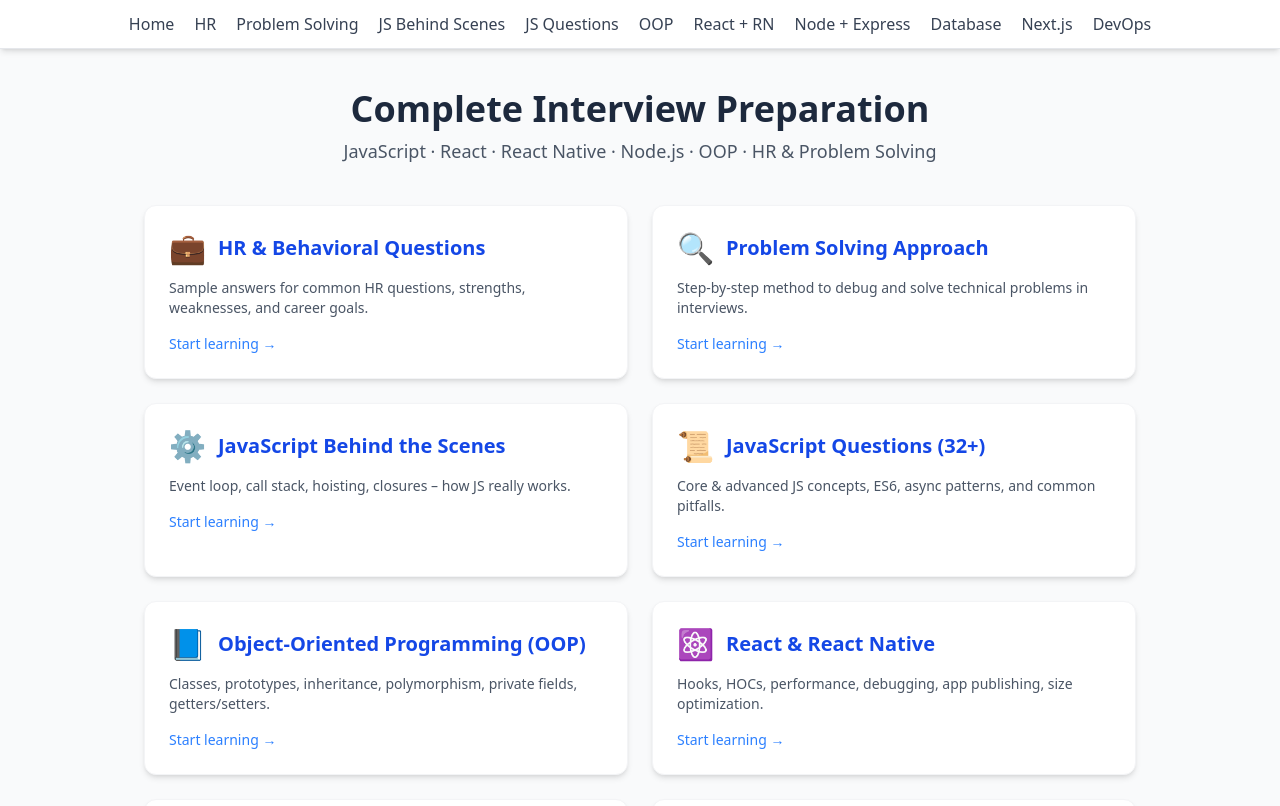
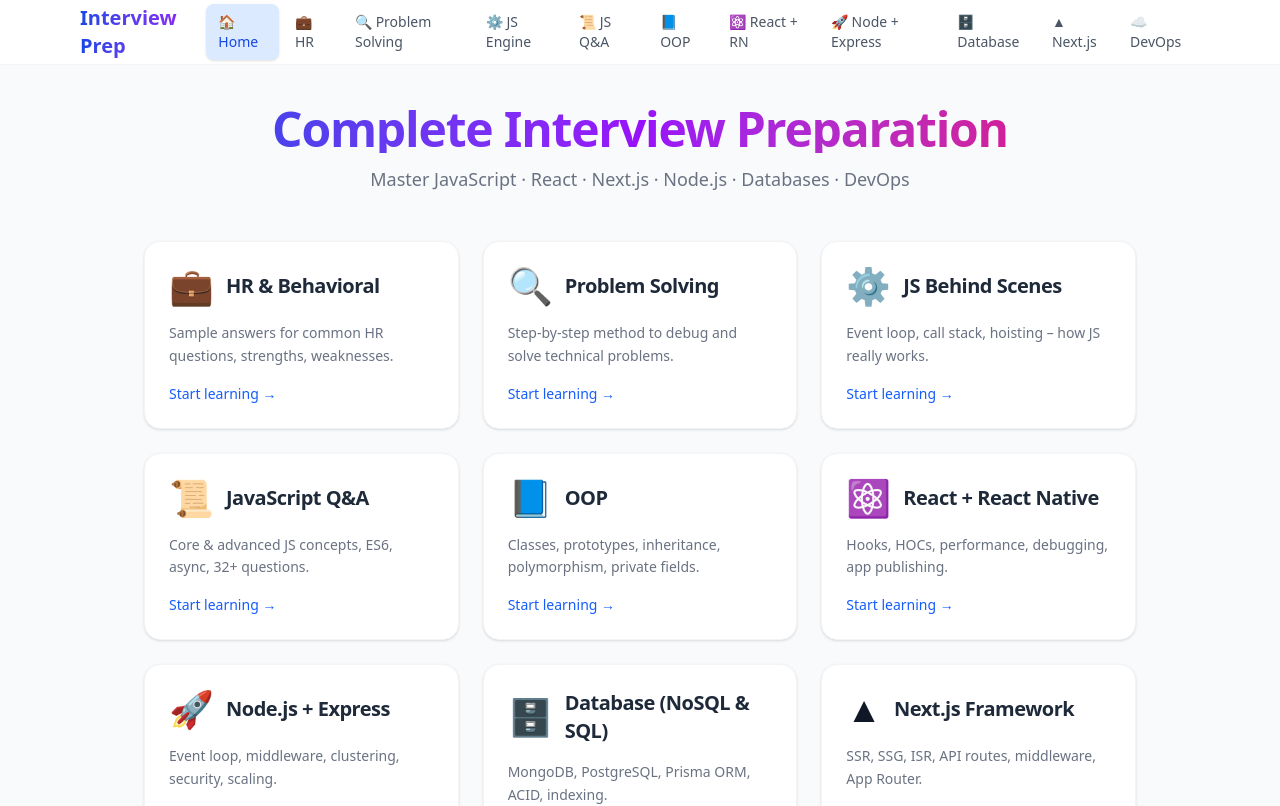
Before and after one commit to shahedzaman-web/interview_questions, a Next.js app: page / in a window 1280 px wide. Shown: the top 806 px of the page. Built offline with nearby package versions, Linux system fonts and the light colour scheme.

Commit message:
fixed navbar

```diff
--- a/app/globals.css
+++ b/app/globals.css
@@ -1,46 +1,105 @@
 @import "tailwindcss";
 
+/* app/globals.css */
+@tailwind base;
+@tailwind components;
+@tailwind utilities;
 
 @layer base {
-  body {
-    @apply bg-gray-50 text-gray-800;
+  :root {
+    --primary: 37 99 235;   /* blue-600 */
+    --primary-dark: 29 78 216;
+    --secondary: 139 92 246; /* purple-500 */
+    --accent: 245 158 11;    /* amber-500 */
+    --background: 249 250 251;
+    --foreground: 17 24 39;
+    --card: 255 255 255;
+    --border: 229 231 235;
   }
 
-  pre {
-    @apply overflow-x-auto rounded-lg p-4 my-4;
+  body {
+    @apply bg-gray-50 text-gray-900 antialiased;
+    font-feature-settings: "rlig" 1, "calt" 1;
   }
 
-  code {
-    @apply text-sm font-mono;
+  h1, h2, h3, h4, h5, h6 {
+    @apply font-semibold tracking-tight;
+  }
+
+  /* Custom scrollbar */
+  ::-webkit-scrollbar {
+    width: 8px;
+    height: 8px;
+  }
+  ::-webkit-scrollbar-track {
+    @apply bg-gray-100 rounded-full;
+  }
+  ::-webkit-scrollbar-thumb {
+    @apply bg-gray-400 rounded-full hover:bg-gray-500;
   }
 }
 
 @layer components {
-  .code-block {
-    @apply bg-gray-900 text-gray-100 rounded-xl p-4 overflow-x-auto my-4 font-mono text-sm shadow-md;
+  /* Card styles */
+  .card {
+    @apply bg-white rounded-2xl shadow-sm border border-gray-100 hover:shadow-md transition-all duration-200;
+  }
+  .card-gradient {
+    @apply bg-gradient-to-br from-white to-gray-50/50;
   }
 
-  .tip-box {
-    @apply bg-amber-50 border-l-4 border-amber-500 p-4 rounded-r-lg my-4;
+  /* Code blocks */
+  pre {
+    @apply bg-gray-900 text-gray-100 rounded-xl p-4 overflow-x-auto my-4 text-sm font-mono shadow-inner;
+  }
+  code {
+    @apply font-mono text-sm;
+  }
+  code:not(pre code) {
+    @apply bg-gray-100 text-rose-600 px-1.5 py-0.5 rounded-md;
   }
 
-  .info-box {
-    @apply bg-blue-50 border-l-4 border-blue-500 p-4 rounded-r-lg my-4;
+  /* Tables */
+  .table-wrapper {
+    @apply overflow-x-auto my-6 rounded-xl border border-gray-200;
+  }
+  .interview-table {
+    @apply min-w-full text-sm;
+  }
+  .interview-table th {
+    @apply bg-gray-50 px-4 py-3 text-left font-semibold text-gray-700 border-b border-gray-200;
+  }
+  .interview-table td {
+    @apply px-4 py-3 border-b border-gray-100 text-gray-600;
+  }
+  .interview-table tr:last-child td {
+    @apply border-b-0;
   }
 
-  .table-wrapper {
-    @apply overflow-x-auto my-4;
+  /* Tip and info boxes */
+  .tip-box {
+    @apply bg-amber-50 border-l-4 border-amber-400 p-4 rounded-r-xl my-4 text-amber-800;
+  }
+  .info-box {
+    @apply bg-blue-50 border-l-4 border-blue-500 p-4 rounded-r-xl my-4 text-blue-800;
+  }
+  .success-box {
+    @apply bg-emerald-50 border-l-4 border-emerald-500 p-4 rounded-r-xl my-4 text-emerald-800;
   }
 
-  .interview-table {
-    @apply min-w-full border border-gray-200 rounded-lg;
+  /* Buttons */
+  .btn-primary {
+    @apply bg-blue-600 hover:bg-blue-700 text-white px-4 py-2 rounded-lg transition-colors font-medium;
   }
 
-  .interview-table th {
-    @apply bg-gray-100 border border-gray-200 px-4 py-2 text-left font-semibold;
+  /* Section containers */
+  .section-container {
+    @apply mb-12 scroll-mt-20;
   }
-
-  .interview-table td {
-    @apply border border-gray-200 px-4 py-2;
+  .section-title {
+    @apply text-2xl font-bold text-gray-800 border-l-4 border-blue-500 pl-4 mt-8 mb-5;
+  }
+  .subsection-title {
+    @apply text-xl font-semibold text-teal-700 mt-5 mb-3 flex items-center gap-2;
   }
 }
--- a/app/layout.tsx
+++ b/app/layout.tsx
@@ -1,7 +1,7 @@
 // app/layout.tsx
 import type { Metadata } from "next";
 import { Geist, Geist_Mono } from "next/font/google";
-import Link from "next/link";
+import NavBar from "@/components/NavBar";
 import "./globals.css";
 
 const geistSans = Geist({
@@ -24,49 +24,42 @@
 }: Readonly<{
   children: React.ReactNode;
 }>) {
-  const navLinks = [
-    { href: "/", label: "Home" },
-    { href: "/hrQuestions", label: "HR" },
-    { href: "/problemSolving", label: "Problem Solving" },
-    { href: "/javaScriptBehindScenes", label: "JS Behind Scenes" },
-    { href: "/JavaScriptQuestions", label: "JS Questions" },
-    { href: "/oopGuide", label: "OOP" },
-    { href: "/reactReactNative", label: "React + RN" },
-    { href: "/nodeExpressQuestions", label: "Node + Express" },
-    { href: "/databaseQuestions", label: "Database" },
-    { href: "/nextJSQuestions", label: "Next.js" },
-    { href: "/devOpsQuestions", label: "DevOps" },
-
-  ];
-
   return (
     <html
       lang="en"
       className={`${geistSans.variable} ${geistMono.variable} h-full antialiased`}
+      suppressHydrationWarning
     >
-      <body className="min-h-full flex flex-col bg-gray-50">
-        {/* Sticky Navigation Bar */}
-        <nav className="sticky top-0 z-50 bg-white shadow-md border-b border-gray-200">
-          <div className="max-w-6xl mx-auto px-4 py-3 flex flex-wrap items-center justify-center gap-3 sm:gap-5">
-            {navLinks.map((link) => (
-              <Link
-                key={link.href}
-                href={link.href}
-                className="text-gray-700 hover:text-blue-600 font-medium transition-colors text-sm sm:text-base"
-              >
-                {link.label}
-              </Link>
-            ))}
-          </div>
-        </nav>
-
+      <head>
+        {/* Small script to clean up any extension‑added attributes before hydration */}
+        <script
+          dangerouslySetInnerHTML={{
+            __html: `
+              (function() {
+                // Remove any data-* attributes added by extensions on the body element
+                const body = document.body;
+                if (body) {
+                  for (const attr of body.attributes) {
+                    if (attr.name.startsWith('data-')) {
+                      body.removeAttribute(attr.name);
+                    }
+                  }
+                }
+              })();
+            `,
+          }}
+        />
+      </head>
+      <body
+        className="min-h-full flex flex-col bg-gray-50"
+        suppressHydrationWarning
+      >
+        <NavBar />
         <main className="flex-1">
           <div className="max-w-5xl mx-auto px-4 py-6 md:py-10">
             {children}
           </div>
         </main>
-
-        {/* Optional Footer */}
         <footer className="border-t border-gray-200 py-6 text-center text-sm text-gray-500 bg-white">
           <div className="max-w-5xl mx-auto px-4">
             Complete Interview Preparation Guide – Keep Learning 🚀
--- a/app/page.tsx
+++ b/app/page.tsx
@@ -3,93 +3,46 @@
 
 export default function Home() {
   const sections = [
-    {
-      title: "HR & Behavioral Questions",
-      description: "Sample answers for common HR questions, strengths, weaknesses, and career goals.",
-      href: "/hrQuestions",
-      icon: "💼",
-    },
-    {
-      title: "Problem Solving Approach",
-      description: "Step‑by‑step method to debug and solve technical problems in interviews.",
-      href: "/problemSolving",
-      icon: "🔍",
-    },
-    {
-      title: "JavaScript Behind the Scenes",
-      description: "Event loop, call stack, hoisting, closures – how JS really works.",
-      href: "/javaScriptBehindScenes",
-      icon: "⚙️",
-    },
-    {
-      title: "JavaScript Questions (32+)",
-      description: "Core & advanced JS concepts, ES6, async patterns, and common pitfalls.",
-      href: "/JavaScriptQuestions",
-      icon: "📜",
-    },
-    {
-      title: "Object‑Oriented Programming (OOP)",
-      description: "Classes, prototypes, inheritance, polymorphism, private fields, getters/setters.",
-      href: "/oopGuide",
-      icon: "📘",
-    },
-    {
-      title: "React & React Native",
-      description: "Hooks, HOCs, performance, debugging, app publishing, size optimization.",
-      href: "/reactReactNative",
-      icon: "⚛️",
-    },
-    {
-      title: "Node.js & Express.js",
-      description: "Event loop, middleware, clustering, security, scaling, and Next.js integration.",
-      href: "/nodeExpressQuestions",
-      icon: "🚀",
-    },
-    {
-      title: "Database (MongoDB, PostgreSQL, Prisma)",
-      description: "NoSQL vs SQL, sharding, ACID, indexes, ORM with Prisma, migrations, relations.",
-      href: "/databaseQuestions",
-      icon: "🗄️",
-    },
-    {
-      title: "Next.js Framework",
-      description: "SSR, SSG, ISR, API routes, middleware, image optimization, App Router.",
-      href: "/nextJSQuestions",
-      icon: "▲",
-    },
-    {
-      title: "Deployment & CI/CD",
-      description: "VPS, PM2, Nginx, Docker, GitHub Actions, monitoring, environment secrets.",
-      href: "/devOpsQuestions",
-      icon: "☁️",
-    },
+    { title: "HR & Behavioral", desc: "Sample answers for common HR questions, strengths, weaknesses.", href: "/hrQuestions", icon: "💼", color: "from-pink-500 to-rose-500" },
+    { title: "Problem Solving", desc: "Step‑by‑step method to debug and solve technical problems.", href: "/problemSolving", icon: "🔍", color: "from-amber-500 to-orange-500" },
+    { title: "JS Behind Scenes", desc: "Event loop, call stack, hoisting – how JS really works.", href: "/javaScriptBehindScenes", icon: "⚙️", color: "from-slate-600 to-gray-700" },
+    { title: "JavaScript Q&A", desc: "Core & advanced JS concepts, ES6, async, 32+ questions.", href: "/JavaScriptQuestions", icon: "📜", color: "from-yellow-500 to-amber-600" },
+    { title: "OOP", desc: "Classes, prototypes, inheritance, polymorphism, private fields.", href: "/oopGuide", icon: "📘", color: "from-green-500 to-emerald-600" },
+    { title: "React + React Native", desc: "Hooks, HOCs, performance, debugging, app publishing.", href: "/reactReactNative", icon: "⚛️", color: "from-cyan-500 to-blue-500" },
+    { title: "Node.js + Express", desc: "Event loop, middleware, clustering, security, scaling.", href: "/nodeExpressQuestions", icon: "🚀", color: "from-lime-500 to-green-600" },
+    { title: "Database (NoSQL & SQL)", desc: "MongoDB, PostgreSQL, Prisma ORM, ACID, indexing.", href: "/databaseQuestions", icon: "🗄️", color: "from-indigo-500 to-purple-600" },
+    { title: "Next.js Framework", desc: "SSR, SSG, ISR, API routes, middleware, App Router.", href: "/nextJSQuestions", icon: "▲", color: "from-gray-800 to-black" },
+    { title: "Deployment & CI/CD", desc: "VPS, PM2, Nginx, Docker, GitHub Actions.", href: "/devOpsQuestions", icon: "☁️", color: "from-sky-500 to-blue-600" },
   ];
 
   return (
     <>
-      <div className="text-center mb-10">
-        <h1 className="text-4xl font-bold text-slate-800 mb-2">Complete Interview Preparation</h1>
-        <p className="text-lg text-gray-600">
-          JavaScript · React · React Native · Node.js · OOP · HR & Problem Solving
+      <div className="text-center mb-12">
+        <h1 className="text-4xl md:text-5xl font-extrabold bg-gradient-to-r from-blue-700 via-purple-600 to-pink-600 bg-clip-text text-transparent">
+          Complete Interview Preparation
+        </h1>
+        <p className="text-lg text-gray-500 mt-3 max-w-2xl mx-auto">
+          Master JavaScript · React · Next.js · Node.js · Databases · DevOps
         </p>
       </div>
 
-      <div className="grid grid-cols-1 md:grid-cols-2 gap-6">
+      <div className="grid grid-cols-1 md:grid-cols-2 lg:grid-cols-3 gap-6">
         {sections.map((section) => (
           <Link
             key={section.href}
             href={section.href}
-            className="block group bg-white rounded-xl shadow-md hover:shadow-lg transition-all duration-200 border border-gray-100 hover:border-blue-200"
+            className="group relative bg-white rounded-2xl shadow-sm hover:shadow-xl transition-all duration-300 border border-gray-100 overflow-hidden"
           >
+            <div className="absolute inset-0 bg-gradient-to-br opacity-0 group-hover:opacity-5 transition-opacity duration-300" />
             <div className="p-6">
-              <div className="flex items-center gap-3 mb-3">
-                <span className="text-3xl">{section.icon}</span>
-                <h2 className="text-xl font-semibold text-blue-700 group-hover:text-blue-800">
+              <div className="flex items-center gap-3 mb-4">
+                <span className="text-4xl">{section.icon}</span>
+                <h2 className="text-xl font-bold text-gray-800 group-hover:text-blue-700 transition-colors">
                   {section.title}
                 </h2>
               </div>
-              <p className="text-gray-600 text-sm">{section.description}</p>
-              <div className="mt-4 text-blue-500 text-sm font-medium flex items-center gap-1">
+              <p className="text-gray-500 text-sm leading-relaxed">{section.desc}</p>
+              <div className="mt-4 flex items-center text-blue-600 text-sm font-medium gap-1 group-hover:gap-2 transition-all">
                 Start learning →
               </div>
             </div>
@@ -97,8 +50,8 @@
         ))}
       </div>
 
-      <div className="mt-12 text-center text-gray-500 text-sm border-t pt-6">
-        📚 All questions and answers are curated for freshers and junior developers. Happy learning!
+      <div className="mt-16 text-center text-gray-400 text-sm border-t pt-6">
+        📚 Curated for freshers and junior developers – updated regularly.
       </div>
     </>
   );
--- /dev/null
+++ b/components/NavBar.tsx
@@ -0,0 +1,133 @@
+// components/NavBar.tsx
+"use client";
+
+import Link from "next/link";
+import { usePathname } from "next/navigation";
+import { useState, useEffect } from "react";
+
+export default function NavBar() {
+  const pathname = usePathname();
+  const [mobileMenuOpen, setMobileMenuOpen] = useState(false);
+  const [scrolled, setScrolled] = useState(false);
+  const [mounted, setMounted] = useState(false);
+
+  // Avoid hydration mismatch by only showing interactive UI after mount
+  useEffect(() => {
+    setMounted(true);
+  }, []);
+
+  useEffect(() => {
+    if (!mounted) return;
+    const handleScroll = () => setScrolled(window.scrollY > 10);
+    window.addEventListener("scroll", handleScroll);
+    return () => window.removeEventListener("scroll", handleScroll);
+  }, [mounted]);
+
+  const navLinks = [
+    { href: "/", label: "🏠 Home" },
+    { href: "/hrQuestions", label: "💼 HR" },
+    { href: "/problemSolving", label: "🔍 Problem Solving" },
+    { href: "/javaScriptBehindScenes", label: "⚙️ JS Engine" },
+    { href: "/JavaScriptQuestions", label: "📜 JS Q&A" },
+    { href: "/oopGuide", label: "📘 OOP" },
+    { href: "/reactReactNative", label: "⚛️ React + RN" },
+    { href: "/nodeExpressQuestions", label: "🚀 Node + Express" },
+    { href: "/databaseQuestions", label: "🗄️ Database" },
+    { href: "/nextJSQuestions", label: "▲ Next.js" },
+    { href: "/devOpsQuestions", label: "☁️ DevOps" },
+  ];
+
+  const isActive = (path: string) => pathname === path;
+
+  // Render a placeholder that matches server content until client hydrates
+  if (!mounted) {
+    return (
+      <nav className="sticky top-0 z-50 bg-white border-b border-gray-100">
+        <div className="max-w-6xl mx-auto px-4">
+          <div className="flex justify-between items-center h-16">
+            <div className="text-xl font-bold text-blue-700">Interview Prep</div>
+            <div className="hidden md:flex space-x-1">
+              {navLinks.map((link) => (
+                <div key={link.href} className="px-3 py-2 rounded-lg text-sm font-medium text-gray-600">
+                  {link.label}
+                </div>
+              ))}
+            </div>
+          </div>
+        </div>
+      </nav>
+    );
+  }
+
+  return (
+    <nav
+      className={`sticky top-0 z-50 transition-all duration-300 ${
+        scrolled
+          ? "bg-white/90 backdrop-blur-lg shadow-md border-b border-gray-200/50"
+          : "bg-white border-b border-gray-100"
+      }`}
+    >
+      <div className="max-w-6xl mx-auto px-4">
+        <div className="flex justify-between items-center h-16">
+          <Link
+            href="/"
+            className="text-xl font-bold bg-gradient-to-r from-blue-700 to-purple-600 bg-clip-text text-transparent hover:from-blue-800 hover:to-purple-700 transition-all"
+          >
+            Interview Prep
+          </Link>
+
+          <div className="hidden md:flex space-x-1">
+            {navLinks.map((link) => (
+              <Link
+                key={link.href}
+                href={link.href}
+                className={`px-3 py-2 rounded-lg text-sm font-medium transition-all ${
+                  isActive(link.href)
+                    ? "bg-blue-100 text-blue-700 shadow-sm"
+                    : "text-gray-600 hover:bg-gray-100 hover:text-blue-600"
+                }`}
+              >
+                {link.label}
+              </Link>
+            ))}
+          </div>
+
+          <button
+            onClick={() => setMobileMenuOpen(!mobileMenuOpen)}
+            className="md:hidden p-2 rounded-lg text-gray-600 hover:bg-gray-100 focus:outline-none"
+            aria-label="Menu"
+          >
+            <svg className="h-6 w-6" fill="none" viewBox="0 0 24 24" stroke="currentColor">
+              {mobileMenuOpen ? (
+                <path strokeLinecap="round" strokeLinejoin="round" strokeWidth={2} d="M6 18L18 6M6 6l12 12" />
+              ) : (
+                <path strokeLinecap="round" strokeLinejoin="round" strokeWidth={2} d="M4 6h16M4 12h16M4 18h16" />
+              )}
+            </svg>
+          </button>
+        </div>
+
+        {mobileMenuOpen && (
+          <div className="md:hidden py-4 border-t border-gray-100">
+            <div className="flex flex-col space-y-2">
+              {navLinks.map((link) => (
+                <Link
+                  key={link.href}
+                  href={link.href}
+                  onClick={() => setMobileMenuOpen(false)}
+                  className={`px-3 py-2 rounded-lg text-sm font-medium ${
+                    isActive(link.href)
+                      ? "bg-blue-100 text-blue-700"
+                      : "text-gray-600 hover:bg-gray-100 hover:text-blue-600"
+                  }`}
+                >
+                  {link.label}
+                </Link>
+              ))}
+            </div>
+          </div>
+        )}
+      </div>
+    </nav>
+  );
+}
```
Also changed, not shown: app/javaScriptBehindScenes/page.tsx (+6 -6 lines).
